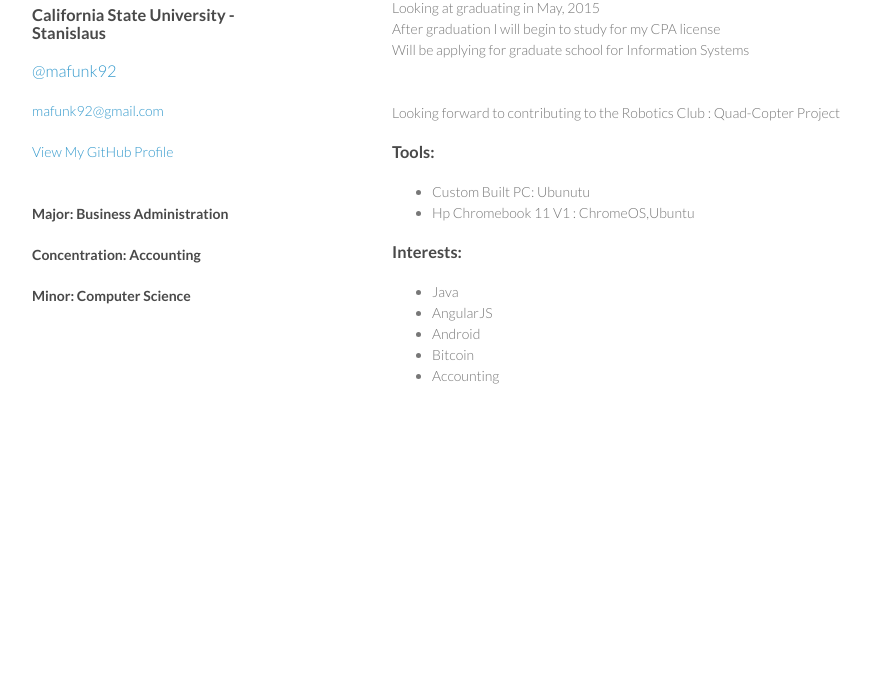
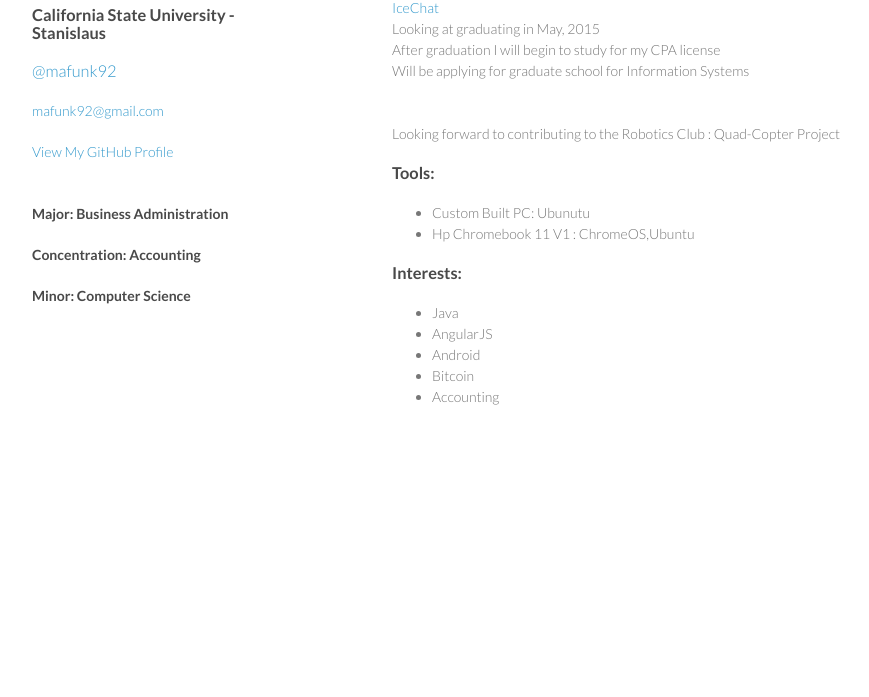
Before and after one commit to mfunk1/mfunk1.github.io, a plain HTML site: page index.html in a window 1280 px wide. Shown: the part 103-800 px from the top of the page, without its empty margins (178-1047 px from the left). Drawn offline with Linux system fonts and the light colour scheme.

Commit message:
Update index.html

```diff
--- a/index.html
+++ b/index.html
@@ -33,6 +33,7 @@
        		<p>
       			</br>
       			Will be attending <a href="https://www.calhacks.io">Cal Hacks</a> on Oct. 3-5, 2014</br>
+      			<a href="http://www.bryangarza.me/icechat">IceChat</a></br>
       			Looking at graduating in May, 2015</br>
       			After graduation I will begin to study for my CPA license</br>
       			Will be applying for graduate school for Information Systems</br>
```
